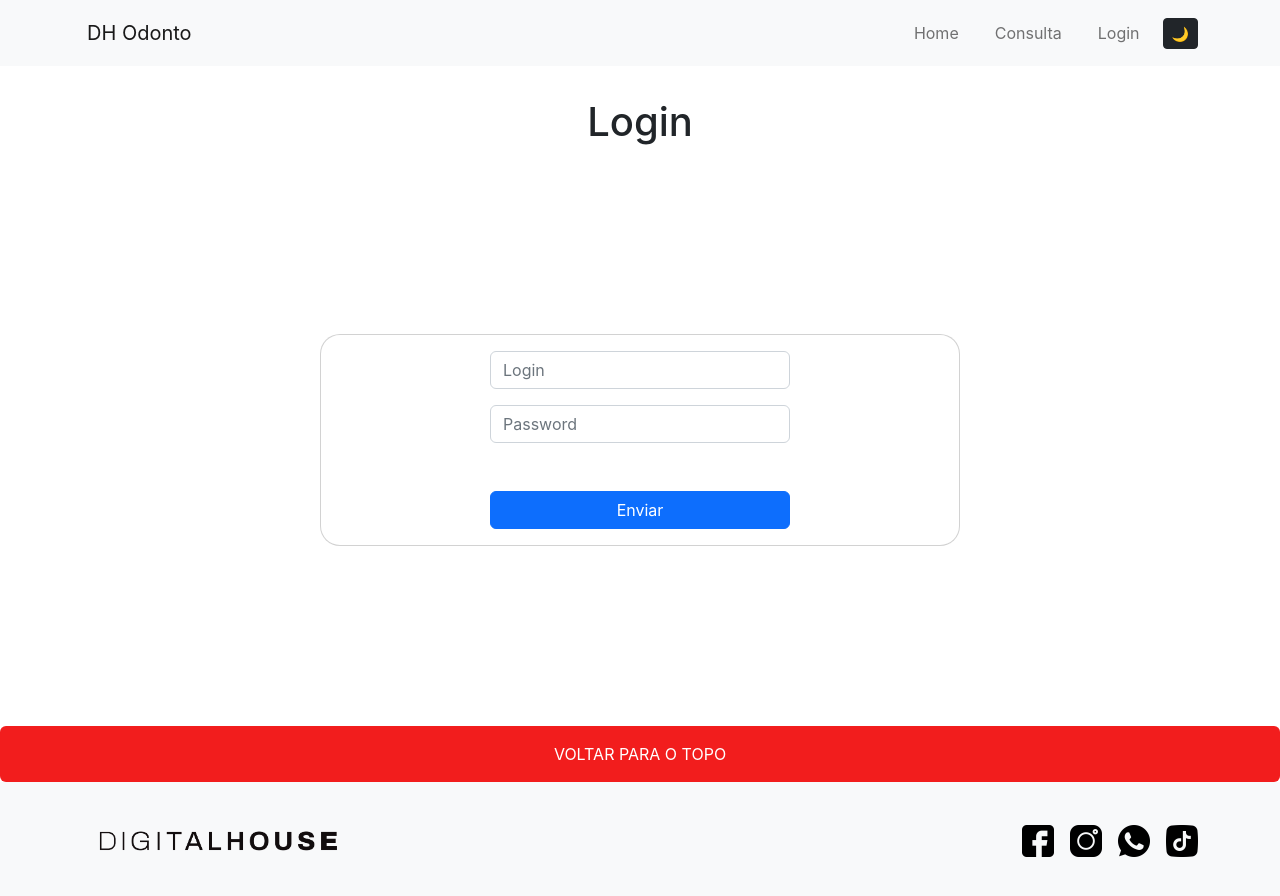
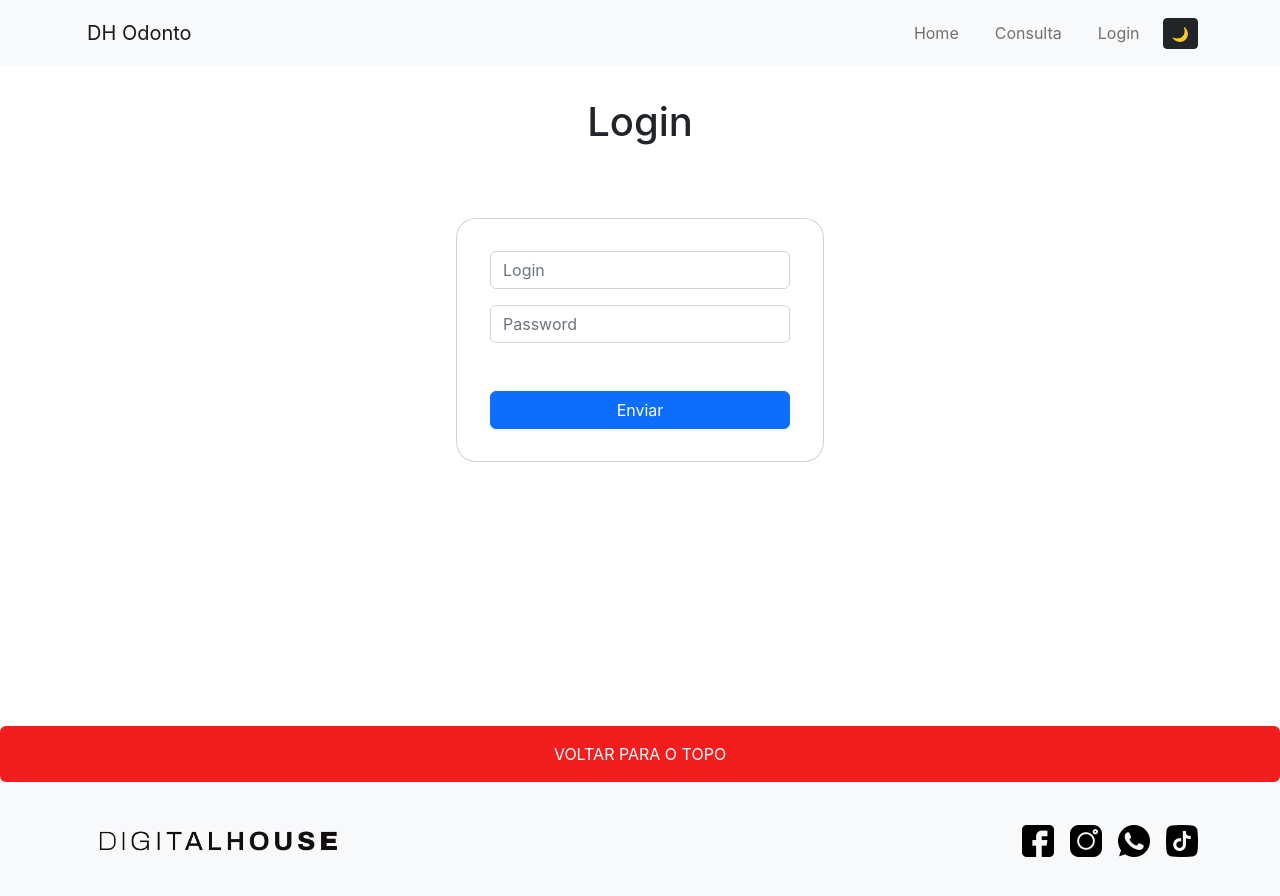
Before and after one commit to Gustavo-mb/front3, a React (Create React App) app in the folder Checkpoint/: page /login in a window 1280 px wide. Shown: the top 896 px of the page. Built offline with nearby package versions, Linux system fonts and the light colour scheme.

Commit message:
atualizacao css LoginForm

```diff
--- a/Checkpoint/src/Components/Form.module.css
+++ b/Checkpoint/src/Components/Form.module.css
@@ -12,19 +12,15 @@
 
 .cardDark {
   background-color: #31313196;
-
 }
 
 .inputSpacing + .inputSpacing {
   margin: 1rem 0;
 }
 
-.Container{
-
-
-  --bs-gutter-x: 1.5rem;
-  --bs-gutter-y: 0;
-  width: 50%;
+.Container {
+  width: 23rem;
+  height: 50%;
   border-radius: 20px;
   margin-right: auto;
   margin-left: auto;
--- a/Checkpoint/src/Components/LoginForm.jsx
+++ b/Checkpoint/src/Components/LoginForm.jsx
@@ -39,8 +39,8 @@ const LoginForm = () => {
 
   return (
     <main>
-      <div className={`text-center card ${styles.Container} ${darkMode ? styles.cardDark : ""}`}>
-        <div className={`card-body `}>
+      <div className={`text-center card container ${styles.card} ${styles.Container} ${darkMode ? styles.cardDark : ""}`}>
+        <div className={`card-body ${styles.CardBody}`}>
           <form onSubmit={handleSubmit}>
             <input
               className={`form-control ${styles.inputSpacing}`}
```
